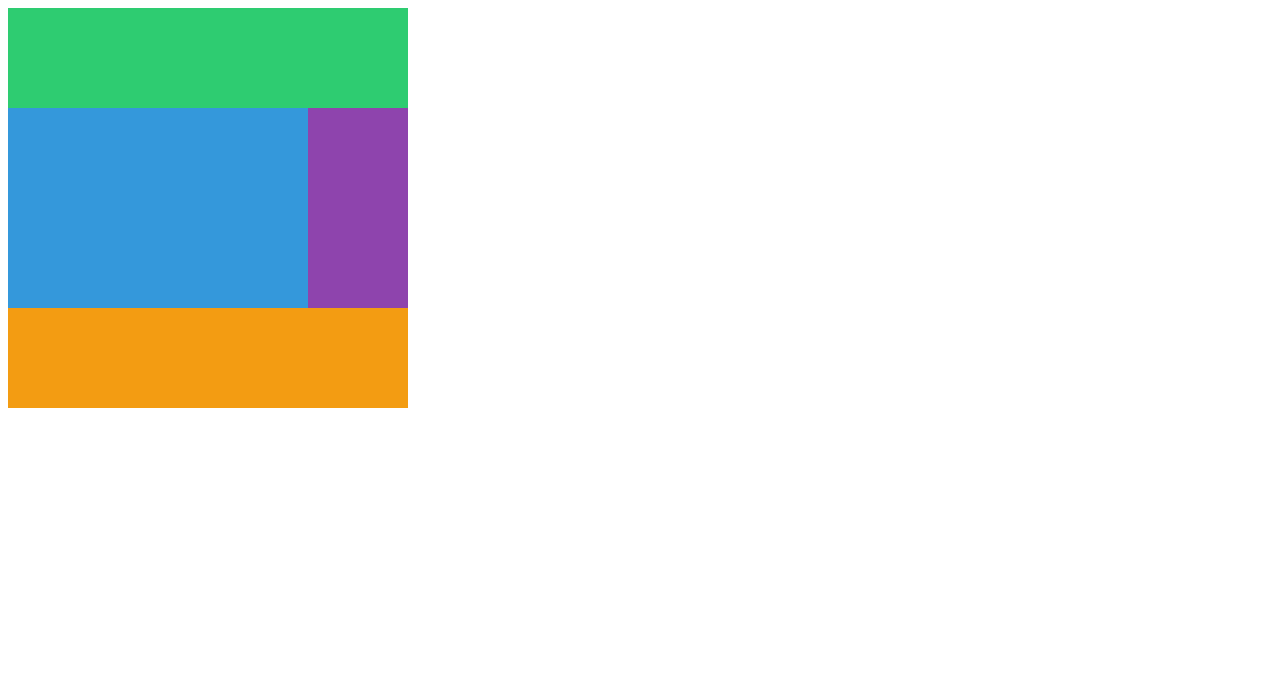
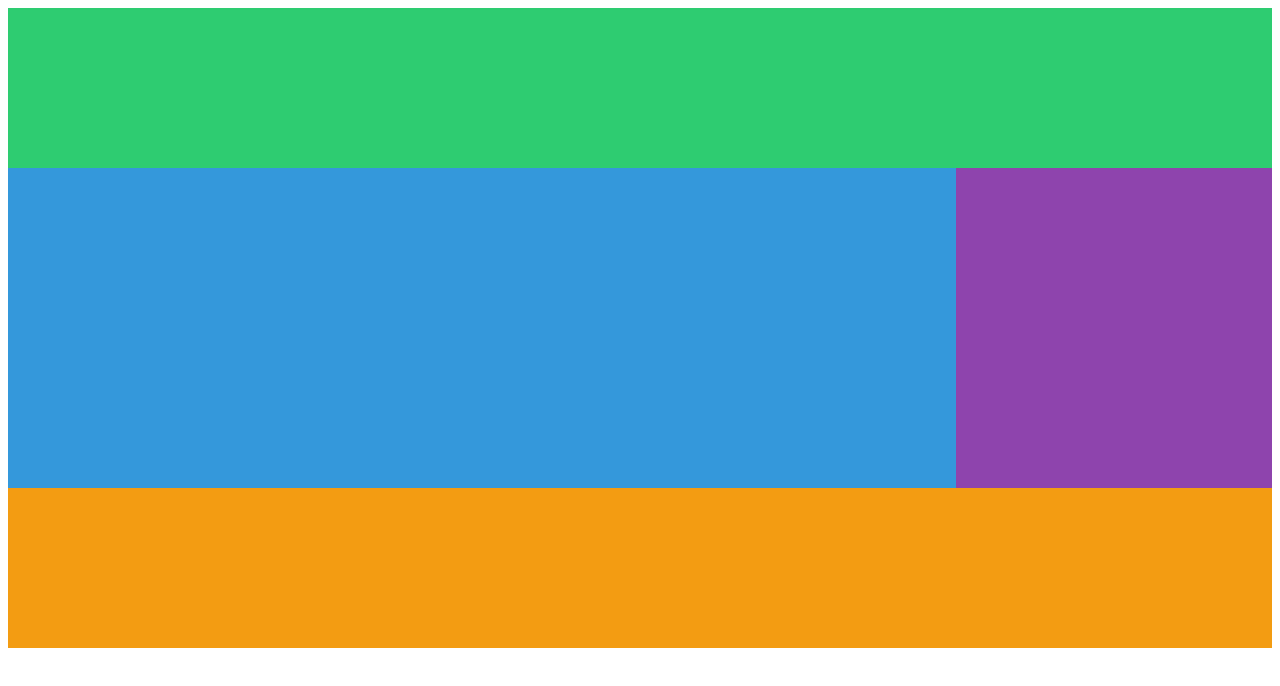
Before and after one commit to yesky85/scss-masterclass, a plain HTML site: page index.html in a window 1280 px wide. Drawn offline with Linux system fonts and the light colour scheme.

Commit message:
#2.6 Grid Template

```diff
--- a/styles.css
+++ b/styles.css
@@ -5,27 +5,29 @@ body {
 
 .grid {
   display: grid;
-  grid-template-columns: [first-line] 100px [second-line] 100px [third-line] 100px [fourth-line] 100px [fifth-line];
-  grid-template-rows: repeat(4, 100px);
+  height: 80vh;
+  grid-template:
+    "header header header header" 1fr
+    "content content content nav" 2fr
+    "footer footer footer footer" 1fr / 1fr 1fr 1fr 1fr;
 }
 
 .header {
   background-color: #2ecc71;
-  grid-column: span 4;
+  grid-area: header;
 }
 
 .content {
   background-color: #3498db;
-  grid-column: first-line / fourth-line;
-  grid-row: span 2;
+  grid-area: content;
 }
 
 .nav {
   background-color: #8e44ad;
-  grid-row: span 2;
+  grid-area: nav;
 }
 
 .footer {
   background-color: #f39c12;
-  grid-column: span 4;
+  grid-area: footer;
 }
```
Also changed, not shown: README.md.
